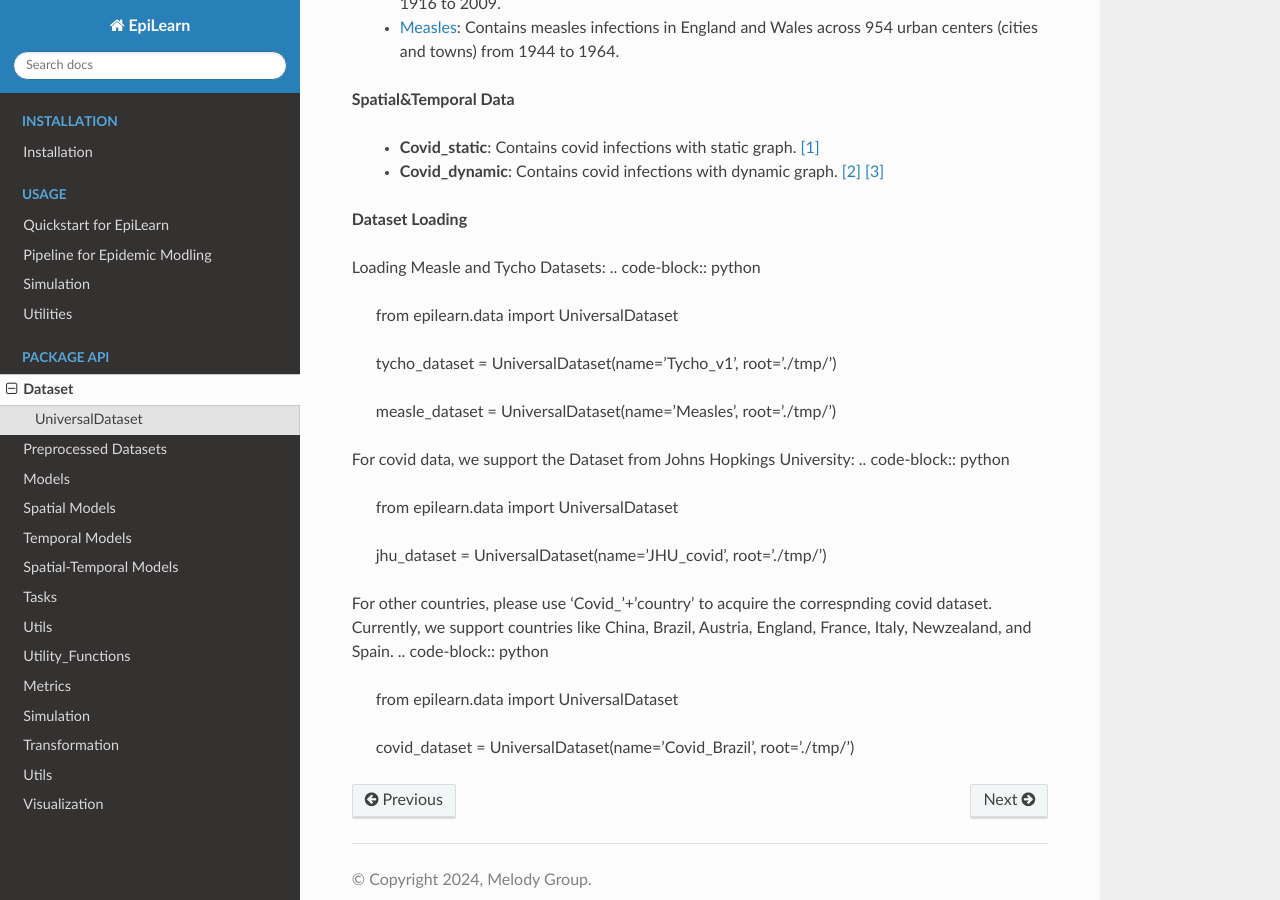
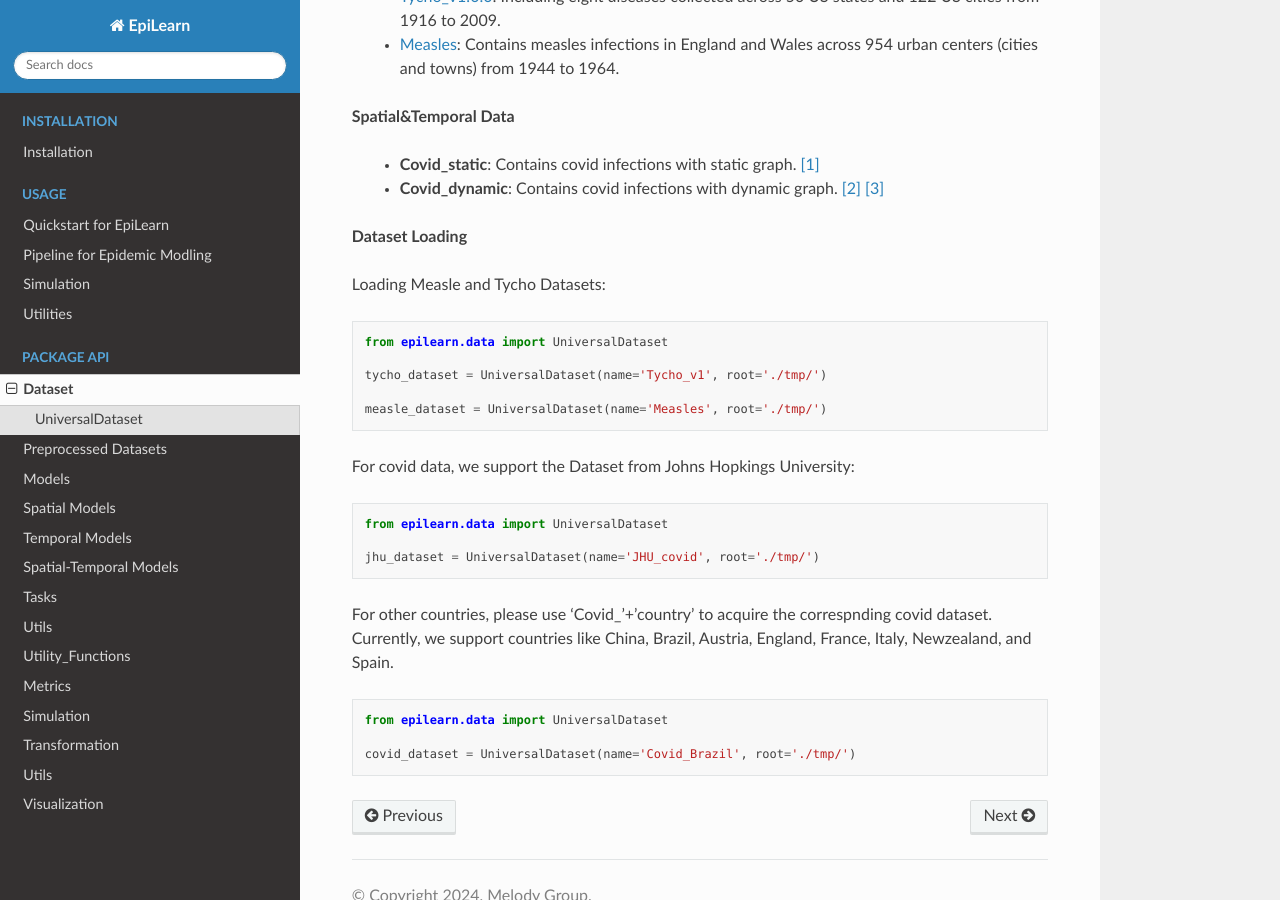
Before and after one commit to Emory-Melody/EpiLearn, a Sphinx documentation site: the page built from docs/API/dataset.rst, in a window 1280 px wide and 900 px high, scrolled down 584 px. Built offline with Sphinx 7.4.7 and the Read the Docs theme 2.0.0, drawn with Linux system fonts in a browser that asks for light colours.

Commit message:
update docs

```diff
--- a/docs/API/dataset.rst
+++ b/docs/API/dataset.rst
@@ -3,10 +3,11 @@
 
 In EpiLearn, we use **UniversalDataset** to load preprocessed datasets. For customized data, we can simply initialize the UniversalDataset given features, graphs, and states.
 
+
 UniversalDataset
 --------------------
 
-.. autoclass:: epilearn.data.dataset.UniversalDataset.
+.. autoclass:: epilearn.data.dataset.UniversalDataset
     :members:
 
 
@@ -17,6 +18,7 @@
 
 
 **Temporal Data**
+
    * `Tycho_v1.0.0 <https://www.tycho.pitt.edu/data/>`_: Including eight diseases collected across 50 US states and 122 US cities from 1916 to 2009.
    * `Measles <https://github.com/msylau/measles_competing_risks/tree/master>`_: Contains measles infections in England and Wales across 954 urban centers (cities and towns) from 1944 to 1964.
 
@@ -28,6 +30,7 @@
 **Dataset Loading**
 
 Loading Measle and Tycho Datasets:
+
 .. code-block:: python
 
     from epilearn.data import UniversalDataset
@@ -38,6 +41,7 @@
 
 
 For covid data, we support the Dataset from Johns Hopkings University:
+
 .. code-block:: python
 
     from epilearn.data import UniversalDataset
@@ -46,6 +50,7 @@
 
 
 For other countries, please use 'Covid\_'+'country' to acquire the correspnding covid dataset. Currently, we support countries like China, Brazil, Austria, England, France, Italy, Newzealand, and Spain.
+
 .. code-block:: python
 
     from epilearn.data import UniversalDataset
```
Also changed, not shown: 1 other file.
